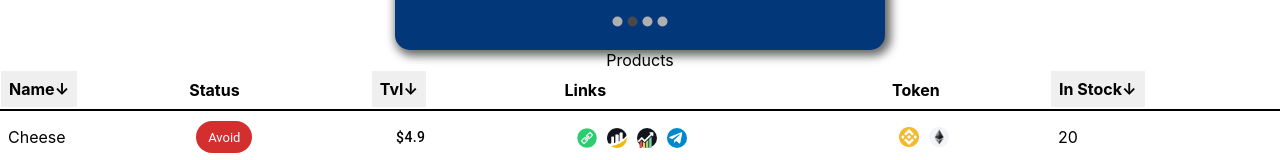
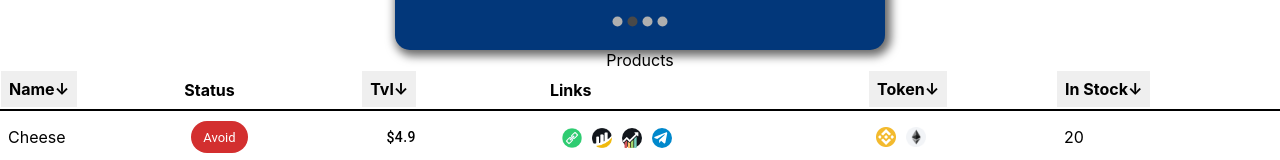
Before and after one commit to web-gardener/miners, a React (Create React App) app: page / in a window 1280 px wide. Shown: the part 324-484 px from the top of the page. Built offline with nearby package versions, Linux system fonts and the light colour scheme.

Commit message:
update: token field to be sortable

```diff
--- a/src/components/SortableTable/index.tsx
+++ b/src/components/SortableTable/index.tsx
@@ -103,7 +103,15 @@ const SortableTable = (props: SortableTablePorps) => {
                             Links
                         </th>
                         <th>
-                            Token
+                            <button
+                                type="button"
+                                onClick={() => requestSort('token')}
+                                className={getClassNamesFor('token')}
+                            >
+                                Token
+                                {(getClassNamesFor('token') === "ascending") && "↑"}
+                                {(getClassNamesFor('token') === "descending" || getClassNamesFor('token') === undefined) && "↓"}
+                            </button>
                         </th>
                         <th>
                             <button
```
